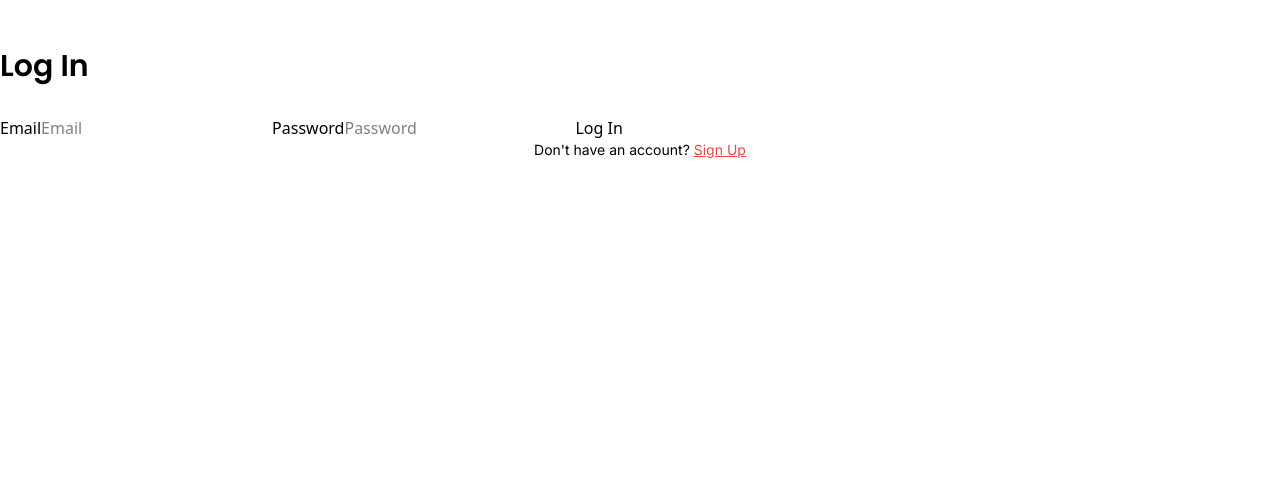
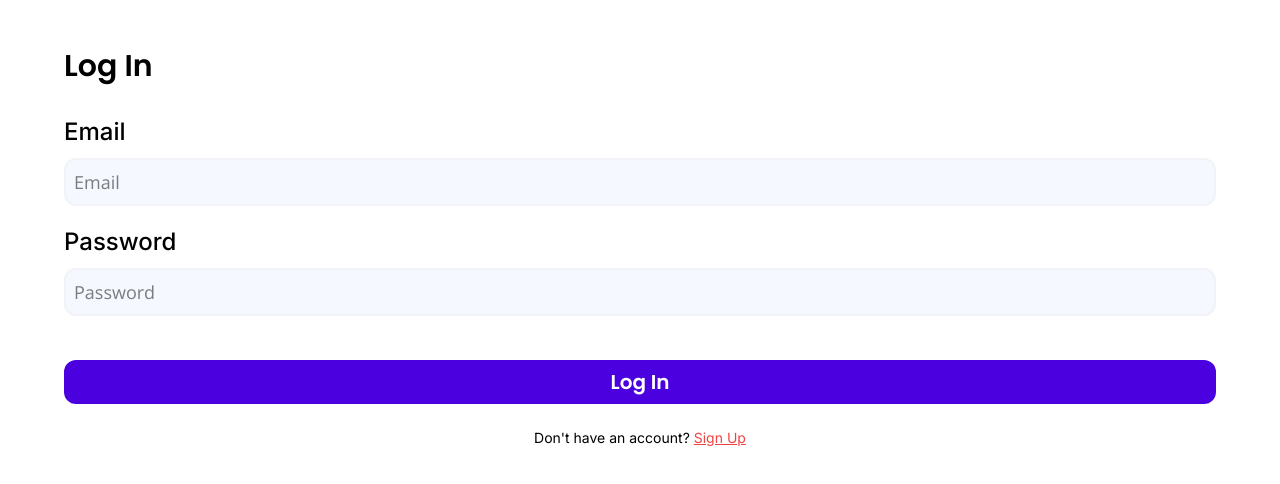
Before and after one commit to Tjay05/shayo-hut, a React (Vite) app: page / in a window 1280 px wide. Shown: the top 484 px of the page. Built offline with nearby package versions, Linux system fonts and the light colour scheme.

Commit message:
Add basic classes

```diff
--- a/src/index.css
+++ b/src/index.css
@@ -1,5 +1,30 @@
 @import url('https://fonts.googleapis.com/css2?family=Inter:ital,opsz,wght@0,14..32,100..900;1,14..32,100..900&family=Open+Sans:ital,wght@0,300..800;1,300..800&family=Poppins:ital,wght@0,100;0,200;0,300;0,400;0,500;0,600;0,700;0,800;0,900;1,100;1,200;1,300;1,400;1,500;1,600;1,700;1,800;1,900&display=swap');
+
 @import "tailwindcss";
+
+.rule {
+  @apply w-[90%] mx-auto
+}
+
+.label {
+  @apply block text-base font-medium lg:text-2xl font-[Inter]
+}
+
+.input-field {
+  @apply p-2 mt-1 mb-6 text-sm  bg-[#0047e00a] lg:text-lg lg:mt-2.5 lg:mb-5 w-full border-2 border-[#f1f3f6] rounded-xl font-[Open_Sans]
+}
+
+.submit-btn {
+  @apply bg-[#4B00E0] text-xl font-semibold py-2 rounded-xl cursor-pointer font-[Poppins] text-white my-6 w-full
+}
+
+.error {
+  @apply border border-[#e7195a]
+}
+
+.warning {
+  @apply p-1 text-sm bg-[#ffefef] border border-[#e7195a] rounded my-5
+}
 
 :root {
   /* font-family: system-ui, Avenir, Helvetica, Arial, sans-serif;
```
